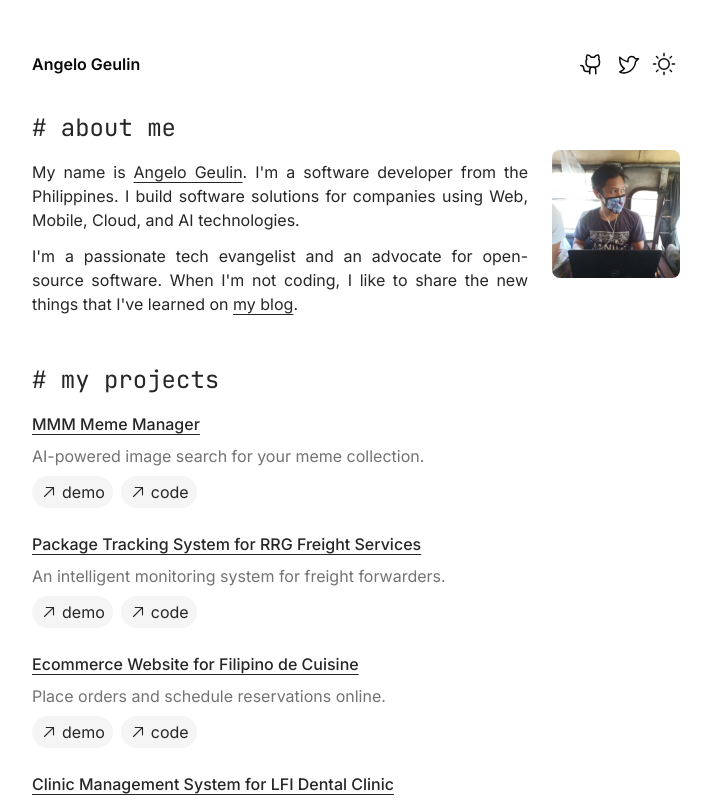
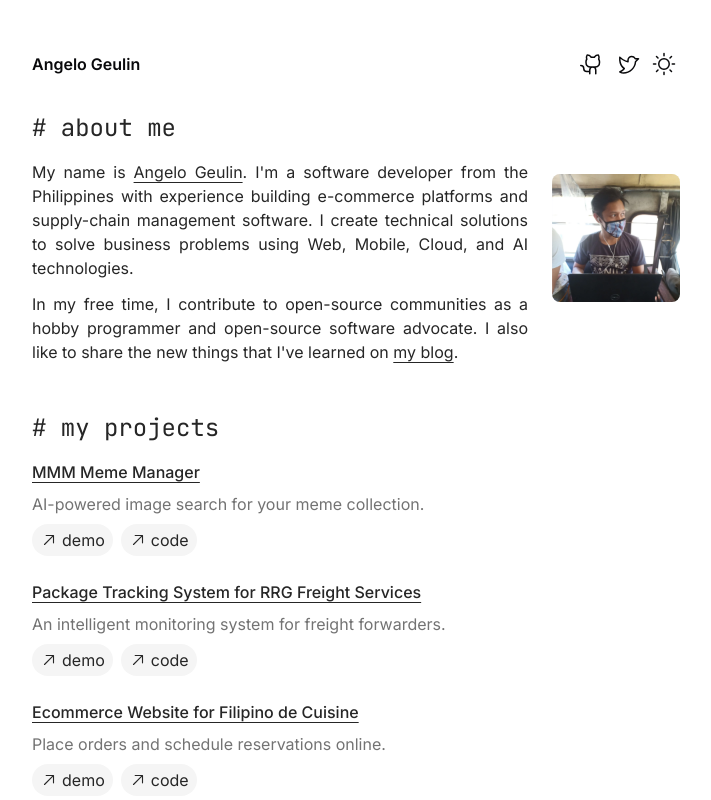
Before and after one commit to arvl130/personal-website, a Next.js app: page / in a window 1280 px wide. Shown: the top 800 px of the page, without its empty margins (284-995 px from the left). Built offline with nearby package versions, Linux system fonts and the light colour scheme.

Commit message:
chore: update about me section

```diff
--- a/src/app/about-section.tsx
+++ b/src/app/about-section.tsx
@@ -18,13 +18,15 @@ export function AboutSection() {
           >
             Angelo Geulin
           </a>
-          . I&apos;m a software developer from the Philippines. I build software
-          solutions for companies using Web, Mobile, Cloud, and AI technologies.
+          . I&apos;m a software developer from the Philippines with experience
+          building e-commerce platforms and supply-chain management software. I
+          create technical solutions to solve business problems using Web,
+          Mobile, Cloud, and AI technologies.
         </p>
         <p className="mt-3">
-          I&apos;m a passionate tech evangelist and an advocate for open-source
-          software. When I&apos;m not coding, I like to share the new things
-          that I&apos;ve learned on{" "}
+          In my free time, I contribute to open-source communities as a hobby
+          programmer and open-source software advocate. I also like to share the
+          new things that I&apos;ve learned on{" "}
           <a
             href="https://blog.ageulin.com"
             target="_blank"
```
